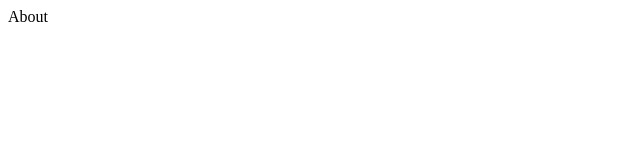
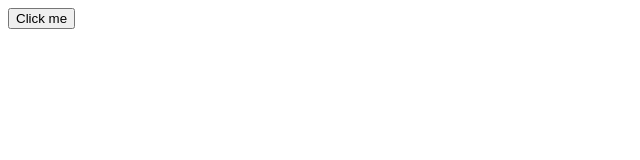
Before and after one commit to SuperFullstackDeveloper/next.js_project, a Next.js app: page /about in a window 1280 px wide. Shown: the top 160 px of the page, without its empty margins (0-640 px from the left). Built offline with nearby package versions, Linux system fonts and the light colour scheme.

Commit message:
use router.replace

```diff
--- a/pages/about.js
+++ b/pages/about.js
@@ -1,3 +1,11 @@
-export default function About(){
-    return <div>About</div>
+import { useRouter } from 'next/router'
+
+export default function About() {
+    const router = useRouter()
+
+    return (
+        <button type="button" onClick={() => router.replace('/post')}>
+            Click me
+        </button>
+    )
 }
```
